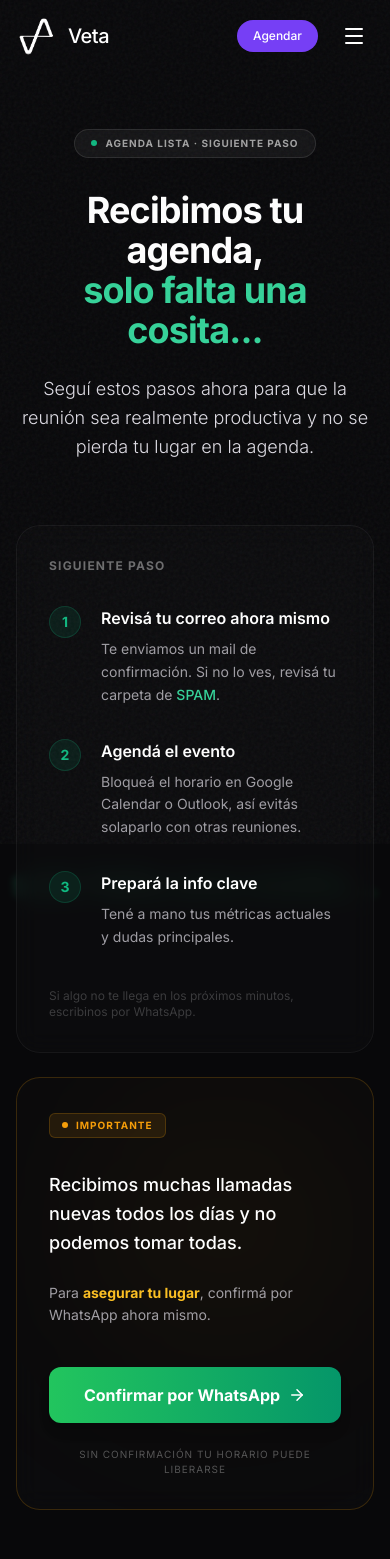
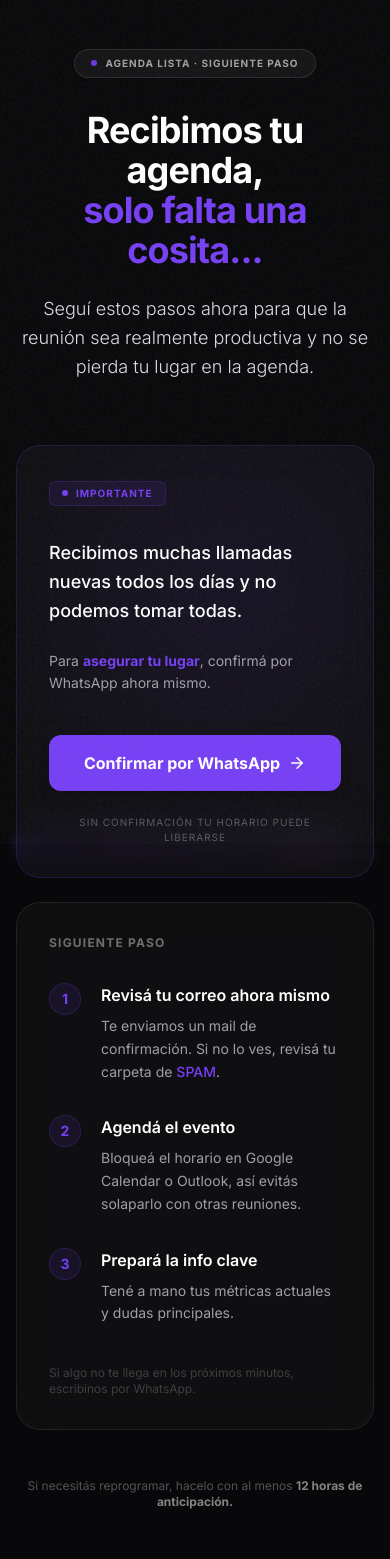
Before and after one commit to juanchoperezdel/Veta-Landing-SaaS, a React (Vite) app: page /thank-you in a window 390 px wide. Shown: the top 1559 px of the page. Built offline with nearby package versions, Linux system fonts and the light colour scheme.

Commit message:
refactor: Optimize Thank You page layout, colors, and mobile spacing

```diff
--- a/App.tsx
+++ b/App.tsx
@@ -1,24 +1,33 @@
 import React from 'react';
-import { BrowserRouter as Router, Routes, Route } from 'react-router-dom';
+import { BrowserRouter as Router, Routes, Route, useLocation } from 'react-router-dom';
 import Navbar from './components/Navbar';
 import Home from './components/Home';
 import ThankYou from './components/ThankYou';
 import Footer from './components/Footer';
 
-function App() {
+function Layout() {
+  const location = useLocation();
+  const isThankYou = location.pathname === '/thank-you';
+
   return (
-    <Router>
     <div className="min-h-screen flex flex-col font-sans bg-fino-bg text-fino-text selection:bg-fino-purple selection:text-white overflow-x-hidden">
       <div className="bg-noise"></div>
-        <Navbar />
+      {!isThankYou && <Navbar />}
       <main className="flex-grow">
         <Routes>
           <Route path="/" element={<Home />} />
           <Route path="/thank-you" element={<ThankYou />} />
         </Routes>
       </main>
-        <Footer />
+      {!isThankYou && <Footer />}
     </div>
+  );
+}
+
+function App() {
+  return (
+    <Router>
+      <Layout />
     </Router>
   );
 }
--- a/components/ThankYou.tsx
+++ b/components/ThankYou.tsx
@@ -4,7 +4,7 @@ import { ArrowRight, Mail, Calendar, FileText } from 'lucide-react';
 
 const ThankYou: React.FC = () => {
     return (
-        <section className="min-h-screen pt-32 pb-20 relative overflow-hidden flex flex-col items-center">
+        <section className="min-h-screen pt-12 md:pt-32 pb-20 relative overflow-hidden flex flex-col items-center">
             {/* Background Elements - copied from Hero to maintain consistency */}
             <div className="absolute top-0 left-0 w-full h-full overflow-hidden -z-10 pointer-events-none">
                 <div className="absolute top-[-10%] left-[20%] w-[500px] h-[500px] bg-fino-purple/20 rounded-full blur-[120px] animate-pulse"></div>
@@ -20,7 +20,7 @@ const ThankYou: React.FC = () => {
                         animate={{ opacity: 1, y: 0 }}
                         className="inline-flex items-center gap-2 px-4 py-1.5 rounded-full bg-white/5 border border-white/10 backdrop-blur-sm mb-8"
                     >
-                        <span className="flex h-1.5 w-1.5 rounded-full bg-emerald-500 animate-pulse"></span>
+                        <span className="flex h-1.5 w-1.5 rounded-full bg-fino-purple animate-pulse"></span>
                         <span className="text-[10px] font-bold text-white/60 tracking-widest uppercase">Agenda Lista · Siguiente Paso</span>
                     </motion.div>
 
@@ -31,8 +31,8 @@ const ThankYou: React.FC = () => {
                         className="text-4xl md:text-6xl font-bold text-white mb-6 tracking-tight"
                     >
                         Recibimos tu agenda, <br />
-                        <span className="text-emerald-400 bg-gradient-to-r from-emerald-400 to-green-500 bg-clip-text text-transparent blur-sm absolute select-none inset-0 m-auto w-fit h-fit z-0 opacity-20 transform translate-y-12">solo falta una cosita...</span>
-                        <span className="text-emerald-400">solo falta una cosita...</span>
+                        <span className="text-fino-purple bg-gradient-to-r from-fino-purple to-purple-400 bg-clip-text text-transparent blur-sm absolute select-none inset-0 m-auto w-fit h-fit z-0 opacity-20 transform translate-y-12">solo falta una cosita...</span>
+                        <span className="text-fino-purple">solo falta una cosita...</span>
                     </motion.h1>
 
                     <motion.p
@@ -49,30 +49,72 @@ const ThankYou: React.FC = () => {
                 {/* Content Grid */}
                 <div className="grid md:grid-cols-2 gap-6 max-w-5xl mx-auto">
 
-                    {/* Left Column: Siguiente Paso */}
+                    {/* Left Column: Importante */}
                     <motion.div
                         initial={{ opacity: 0, x: -20 }}
                         animate={{ opacity: 1, x: 0 }}
                         transition={{ delay: 0.3 }}
-                        className="bg-[#0E0E10]/50 backdrop-blur-md border border-white/5 rounded-3xl p-8 md:p-10"
+                        className="glass-panel rounded-3xl p-8 md:p-10 relative overflow-hidden border-fino-purple/20"
+                    >
+                        {/* Glow effect for important card */}
+                        <div className="absolute top-0 right-0 w-[300px] h-[300px] bg-fino-purple/10 rounded-full blur-[100px] pointer-events-none"></div>
+
+                        <div className="inline-flex items-center gap-2 px-3 py-1 bg-fino-purple/10 border border-fino-purple/20 rounded-md mb-8">
+                            <span className="w-1.5 h-1.5 rounded-full bg-fino-purple"></span>
+                            <span className="text-[10px] font-bold text-fino-purple uppercase tracking-widest">Importante</span>
+                        </div>
+
+                        <div className="space-y-6 relative z-10">
+                            <p className="text-lg text-white font-medium leading-relaxed">
+                                Recibimos muchas llamadas nuevas todos los días y no podemos tomar todas.
+                            </p>
+
+                            <p className="text-sm text-fino-text/70 leading-relaxed">
+                                Para <span className="text-fino-purple font-bold">asegurar tu lugar</span>, confirmá por WhatsApp ahora mismo.
+                            </p>
+
+                            <div className="pt-4">
+                                <a
+                                    href="https://wa.link/rap2lt"
+                                    target="_blank"
+                                    rel="noopener noreferrer"
+                                    className="w-full bg-fino-purple hover:bg-fino-purple_dark text-white font-bold py-4 px-6 rounded-xl transition-all shadow-lg hover:shadow-fino-purple/25 flex items-center justify-center gap-2 group"
+                                >
+                                    Confirmar por WhatsApp
+                                    <ArrowRight size={18} className="group-hover:translate-x-1 transition-transform" />
+                                </a>
+                            </div>
+
+                            <p className="text-[10px] text-center text-white/30 uppercase tracking-widest mt-6">
+                                Sin confirmación tu horario puede liberarse
+                            </p>
+                        </div>
+                    </motion.div>
+
+                    {/* Right Column: Siguiente Paso */}
+                    <motion.div
+                        initial={{ opacity: 0, x: 20 }}
+                        animate={{ opacity: 1, x: 0 }}
+                        transition={{ delay: 0.4 }}
+                        className="glass-panel rounded-3xl p-8 md:p-10"
                     >
                         <h3 className="text-xs font-bold text-white/40 uppercase tracking-widest mb-8">Siguiente Paso</h3>
 
                         <div className="space-y-8">
                             {/* Step 1 */}
                             <div className="flex gap-5">
-                                <div className="w-8 h-8 rounded-full bg-emerald-500/10 border border-emerald-500/20 flex items-center justify-center flex-shrink-0 text-emerald-500 font-bold text-sm">1</div>
+                                <div className="w-8 h-8 rounded-full bg-fino-purple/10 border border-fino-purple/20 flex items-center justify-center flex-shrink-0 text-fino-purple font-bold text-sm">1</div>
                                 <div>
                                     <h4 className="text-white font-semibold mb-2 flex items-center gap-2">Revisá tu correo ahora mismo</h4>
                                     <p className="text-sm text-fino-text/70 leading-relaxed">
-                                        Te enviamos un mail de confirmación. Si no lo ves, revisá tu carpeta de <span className="text-emerald-400 font-medium">SPAM</span>.
+                                        Te enviamos un mail de confirmación. Si no lo ves, revisá tu carpeta de <span className="text-fino-purple font-medium">SPAM</span>.
                                     </p>
                                 </div>
                             </div>
 
                             {/* Step 2 */}
                             <div className="flex gap-5">
-                                <div className="w-8 h-8 rounded-full bg-emerald-500/10 border border-emerald-500/20 flex items-center justify-center flex-shrink-0 text-emerald-500 font-bold text-sm">2</div>
+                                <div className="w-8 h-8 rounded-full bg-fino-purple/10 border border-fino-purple/20 flex items-center justify-center flex-shrink-0 text-fino-purple font-bold text-sm">2</div>
                                 <div>
                                     <h4 className="text-white font-semibold mb-2">Agendá el evento</h4>
                                     <p className="text-sm text-fino-text/70 leading-relaxed">
@@ -83,7 +125,7 @@ const ThankYou: React.FC = () => {
 
                             {/* Step 3 */}
                             <div className="flex gap-5">
-                                <div className="w-8 h-8 rounded-full bg-emerald-500/10 border border-emerald-500/20 flex items-center justify-center flex-shrink-0 text-emerald-500 font-bold text-sm">3</div>
+                                <div className="w-8 h-8 rounded-full bg-fino-purple/10 border border-fino-purple/20 flex items-center justify-center flex-shrink-0 text-fino-purple font-bold text-sm">3</div>
                                 <div>
                                     <h4 className="text-white font-semibold mb-2">Prepará la info clave</h4>
                                     <p className="text-sm text-fino-text/70 leading-relaxed">
@@ -94,48 +136,6 @@ const ThankYou: React.FC = () => {
                         </div>
 
                         <p className="text-xs text-white/20 mt-10">Si algo no te llega en los próximos minutos, escribinos por WhatsApp.</p>
-                    </motion.div>
-
-                    {/* Right Column: Importante */}
-                    <motion.div
-                        initial={{ opacity: 0, x: 20 }}
-                        animate={{ opacity: 1, x: 0 }}
-                        transition={{ delay: 0.4 }}
-                        className="bg-[#0E0E10]/50 backdrop-blur-md border border-amber-500/20 rounded-3xl p-8 md:p-10 relative overflow-hidden"
-                    >
-                        {/* Glow effect for important card */}
-                        <div className="absolute top-0 right-0 w-[300px] h-[300px] bg-amber-500/5 rounded-full blur-[100px] pointer-events-none"></div>
-
-                        <div className="inline-flex items-center gap-2 px-3 py-1 bg-amber-500/10 border border-amber-500/20 rounded-md mb-8">
-                            <span className="w-1.5 h-1.5 rounded-full bg-amber-500"></span>
-                            <span className="text-[10px] font-bold text-amber-500 uppercase tracking-widest">Importante</span>
-                        </div>
-
-                        <div className="space-y-6 relative z-10">
-                            <p className="text-lg text-white font-medium leading-relaxed">
-                                Recibimos muchas llamadas nuevas todos los días y no podemos tomar todas.
-                            </p>
-
-                            <p className="text-sm text-fino-text/70 leading-relaxed">
-                                Para <span className="text-amber-400 font-bold">asegurar tu lugar</span>, confirmá por WhatsApp ahora mismo.
-                            </p>
-
-                            <div className="pt-4">
-                                <a
-                                    href="https://wa.me/5491130800683?text=Hola,%20acabo%20de%20agendar%20mi%20auditoría.%20Quiero%20confirmar%20mi%20asistencia."
-                                    target="_blank"
-                                    rel="noopener noreferrer"
-                                    className="w-full bg-gradient-to-r from-green-500 to-emerald-600 hover:from-green-400 hover:to-emerald-500 text-white font-bold py-4 px-6 rounded-xl transition-all shadow-lg hover:shadow-emerald-500/25 flex items-center justify-center gap-2 group"
-                                >
-                                    Confirmar por WhatsApp
-                                    <ArrowRight size={18} className="group-hover:translate-x-1 transition-transform" />
-                                </a>
-                            </div>
-
-                            <p className="text-[10px] text-center text-white/30 uppercase tracking-widest mt-6">
-                                Sin confirmación tu horario puede liberarse
-                            </p>
-                        </div>
                     </motion.div>
 
                 </div>
```
Lines whose indentation alone changed are shown as unchanged.
